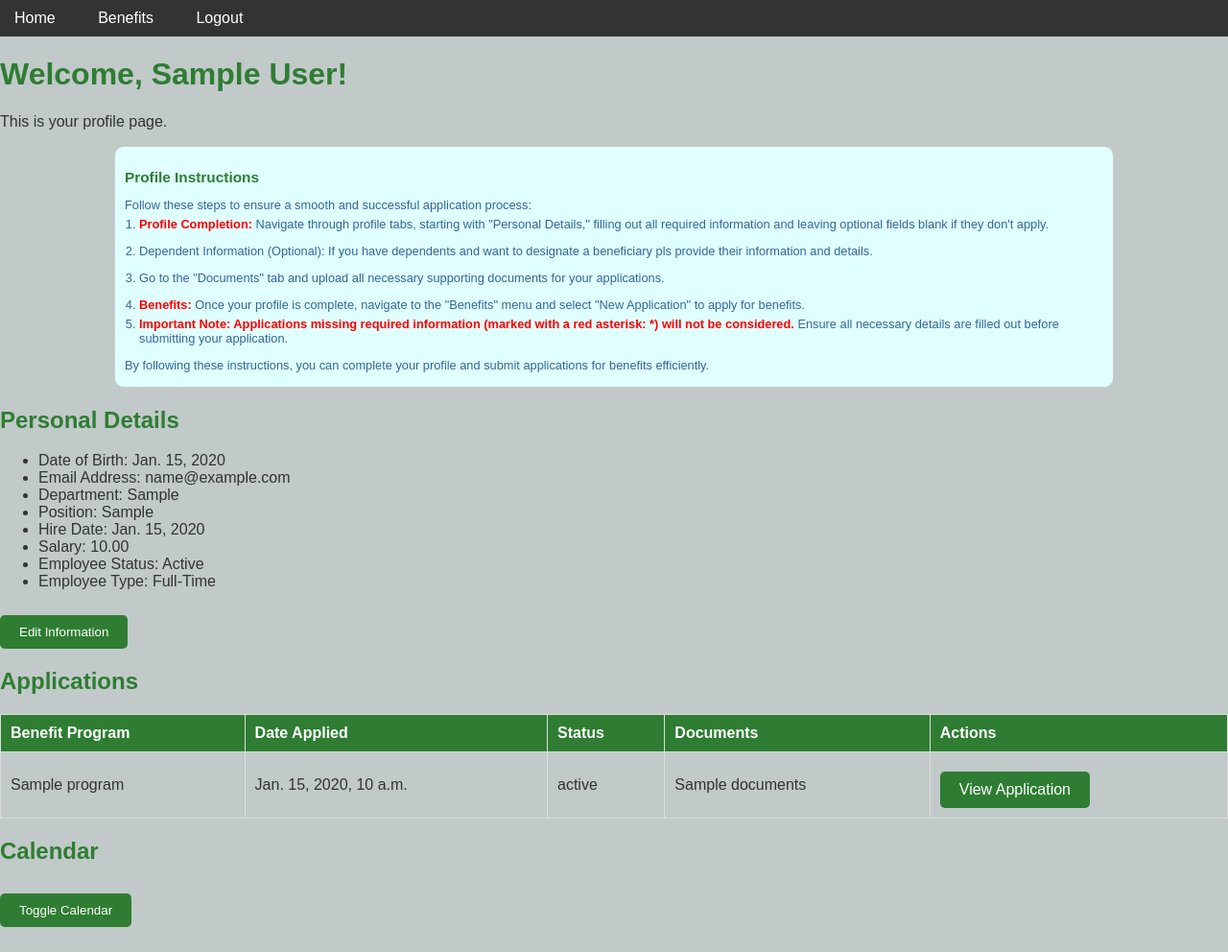
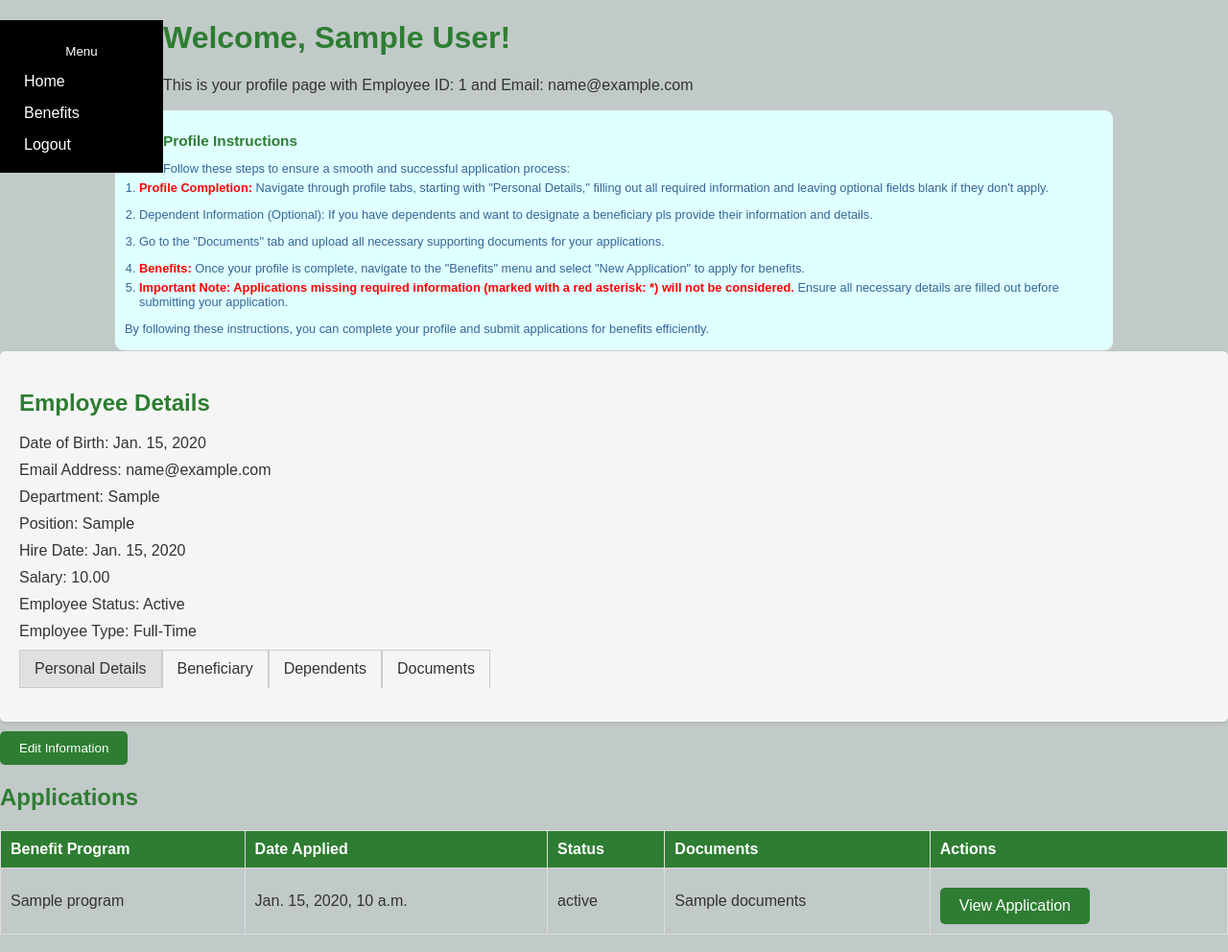
Before and after one commit to veranyagaka/BenefitsPro, a Django app: template myproject/myapp/templates/profile.html in a window 1280 px wide. Shown: the top 992 px of the page at 96% size. Before the commit the page ends 966 px from the top, so only its background shows below. Run offline with Django 4.2, Linux system fonts and the light colour scheme; tables that the repository leaves empty hold one stand-in row (values such as "Sample post"); the template is opened without the code that fills it: values that come from a table or form of the project are taken from there, most other values are stand-ins (such as "Sample title", 1, 10 or a date in 2020).

Commit message:
truly awful css god pls help

```diff
--- a/myproject/myapp/templates/profile.html
+++ b/myproject/myapp/templates/profile.html
@@ -10,14 +10,16 @@
 </head>
 <body>
   <nav>
-    <ul>
+    <button id="menu-toggle">Menu</button>
+    <ul id="menu">
       <li><a href="#">Home</a></li>
       <li><a href="#">Benefits</a></li>
       <li><a href="#">Logout</a></li>
     </ul>
   </nav>
   <h1>Welcome, {{ employee.first_name }} {{ employee.last_name }}!</h1>
-  <p>This is your profile page.</p>
+  <p>This is your profile page with Employee ID: {{ employee.employee_id }} and Email: {{ employee.email_address }}</p>
+
 <!-- Instructions part -->
 <section class="profile-instructions">
   <h2>Profile Instructions</h2>
@@ -42,9 +44,9 @@
   <p>By following these instructions, you can complete your profile and submit applications for benefits efficiently.</p>
 </section>
 <!-- Ends here -->
-
-  <h2>Personal Details</h2>
-  <ul>
+<div class="employee-details">
+  <h2>Employee Details</h2>
+  <ul class="details-list">
     <li>Date of Birth: {{ employee.date_of_birth }}</li>
     <li>Email Address: {{ employee.email_address }}</li>
     <li>Department: {{ employee.department }}</li>
@@ -54,6 +56,18 @@
     <li>Employee Status: {{ employee.get_employee_status_display }}</li>
     <li>Employee Type: {{ employee.get_employee_type_display }}</li>
   </ul>
+
+  <ul class="tabs">
+    <li class="tab active">Personal Details</li>
+    <li class="tab">Beneficiary</li>
+    <li class="tab">Dependents</li>
+    <li class="tab">Documents</li>
+  </ul>
+
+  <div class="tab-content">
+    </div>
+</div>
+
 
   <button id="edit-info-btn">Edit Information</button>
 
@@ -170,5 +184,41 @@
     });
 
     </script>
+
+    <script>
+      // for the menu hehe
+      const menuToggle = document.getElementById('menu-toggle');
+      const menuList = document.getElementById('menu');
+
+      menuToggle.addEventListener('click', function() {
+        if (menuList.style.display === 'none') {
+          menuList.style.display = 'block';
+        } else {
+          menuList.style.display = 'none';
+        }
+      });
+
+    </script>
+    <script>
+      //for the dependent, benefitiaries etc
+      const tabs = document.querySelectorAll('.tab');
+const tabContent = document.querySelector('.tab-content');
+
+tabs.forEach(tab => {
+  tab.addEventListener('click', function() {
+    // Remove 'active' class from all tabs
+    tabs.forEach(t => t.classList.remove('active'));
+
+    // Add 'active' class to the clicked tab
+    this.classList.add('active');
+
+    // Load content for the clicked tab (replace with your logic)
+    const selectedTab = this.textContent.toLowerCase();
+    // Example: Update tabContent based on selectedTab value
+    tabContent.innerHTML = `You clicked the ${selectedTab} tab!`;
+  });
+});
+
+</script>
 </body>
 </html>
--- a/myproject/static/profile.css
+++ b/myproject/static/profile.css
@@ -4,25 +4,6 @@ body {
     color: #333;
     margin: 0;
     padding: 0;
-  }
-
-  nav ul {
-    list-style: none;
-    padding: 0;
-    background-color: #333;
-    margin: 0;
-  }
-
-  nav ul li {
-    display: inline;
-    margin-right: 10px;
-  }
-
-  nav ul li a {
-    color: white;
-    text-decoration: none;
-    padding: 10px 15px;
-    display: inline-block;
   }
 
   h1, h2 {
@@ -159,3 +140,84 @@ body {
   .profile-instructions p b {
     font-weight: bold; /* Highlight important note in bold */
   }
+  /* the menu part*/
+  nav {
+    background-color: black;
+    color: white;
+    padding: 10px;
+    display: flex; /* Arrange menu button and list horizontally */
+    flex-direction: column;
+    float: left; /* Make the navigation bar float right */
+    width: 150px;
+  }
+
+  nav ul {
+    list-style: none; /* Remove default bullet points */
+    margin: 0; /* Remove default margin */
+    padding: 0; /* Remove default padding */
+    display: block;
+  }
+
+  nav li {
+    margin-bottom: 10px;
+    margin: 5px; /* Add spacing between menu items */
+    padding: 5px 10px;
+  }
+
+  nav a {
+    color: inherit; /* Inherit text color from nav */
+    text-decoration: none; /* Remove underline from links */
+  }
+
+  #menu-toggle {
+    background-color: transparent; /* Transparent button background */
+    border: none; /* Remove default button border */
+    color: inherit; /* Inherit text color from nav */
+    cursor: pointer; /* Indicate clickable element */
+    padding: 5px 10px; /* Add padding to the button */
+  }
+
+  /* Show/hide menu functionality (JavaScript needed) */
+  #menu {
+    transition: display 0.3s ease-in-out; /* Smooth transition effect */
+  }
+  /*personal details, dependents etc*/
+  .employee-details {
+    background-color: #f5f5f5; /* Light gray background */
+    padding: 20px;
+    border-radius: 5px; /* Rounded corners */
+    box-shadow: 0 2px 4px rgba(0, 0, 0, 0.1); /* Subtle shadow */
+  }
+
+  .details-list,
+  .tabs {
+    list-style: none; /* Remove default bullet points */
+    padding: 0;
+    margin: 0;
+  }
+
+  .details-list li {
+    margin-bottom: 10px; /* Space between details */
+  }
+
+  .tabs {
+    display: flex; /* Arrange tabs horizontally */
+    margin-bottom: 15px; /* Space between tabs and content */
+  }
+
+  .tab {
+    padding: 10px 15px; /* Padding for tabs */
+    cursor: pointer; /* Indicate clickable element */
+    border: 1px solid #ccc; /* Light border */
+    border-bottom: none; /* Remove bottom border for active tab */
+  }
+
+  .tab.active {
+    background-color: #e0e0e0; /* Light gray background for active tab */
+    border-bottom: 1px solid #ccc; /* Add bottom border for active tab */
+  }
+
+  /*.tab-content {
+ Style for tab content sections (add specific styles as needed)
+
+  }*/
```
